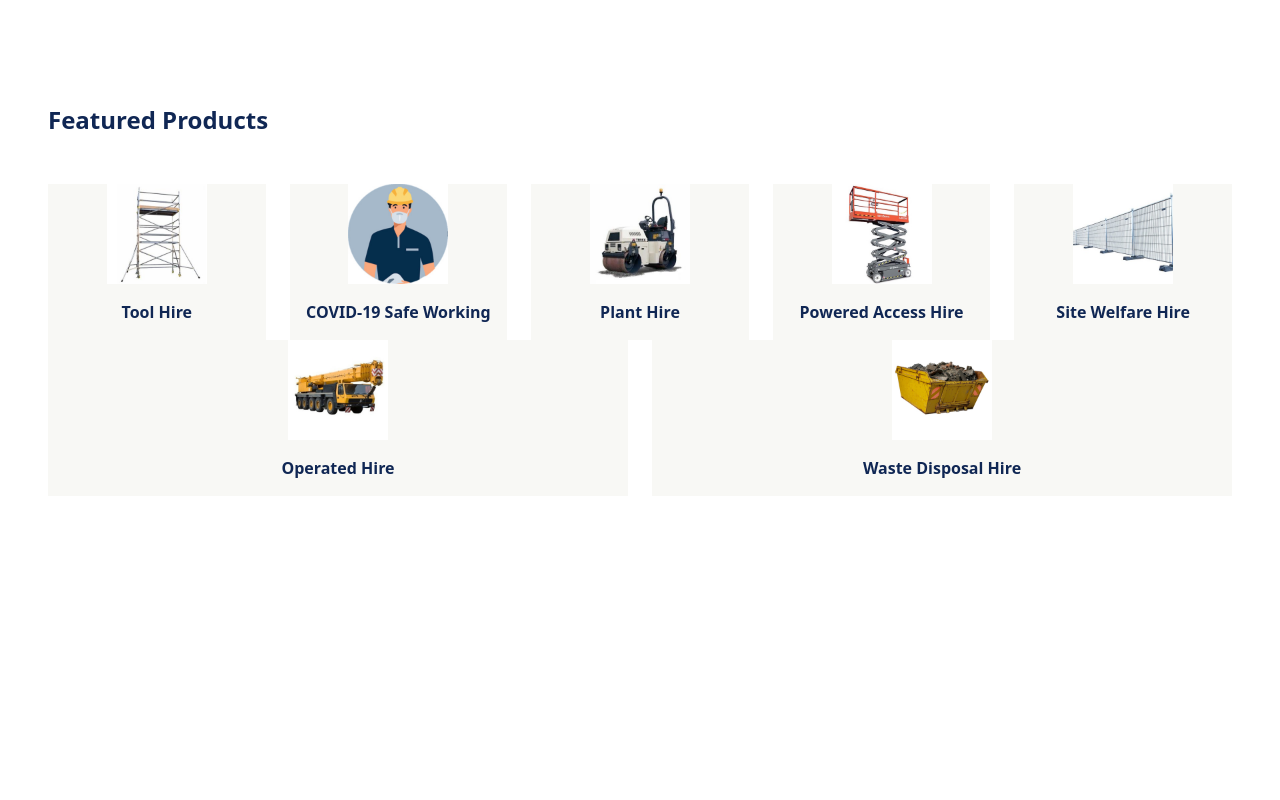
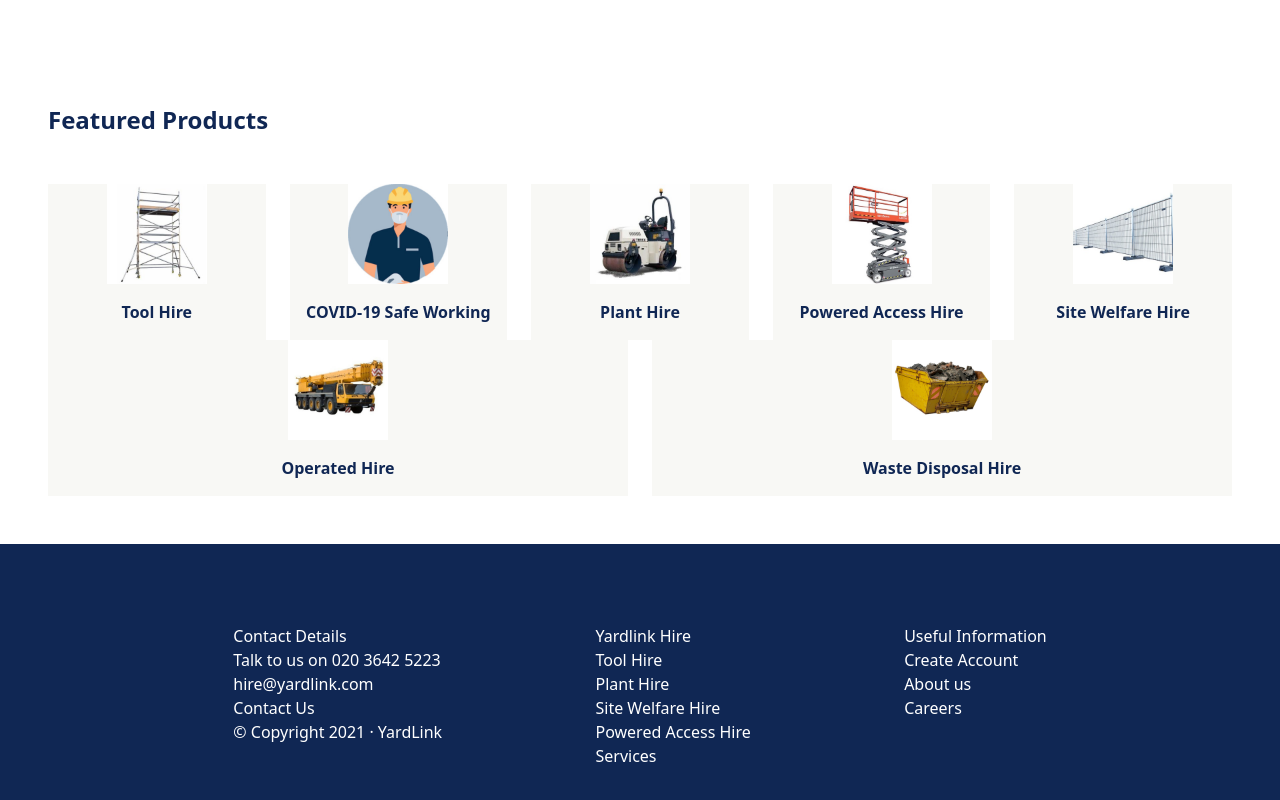
Before and after one commit to gmanninglive/yardlink-tech-task, a Next.js app: page / in a window 1280 px wide. Shown: the part 1444-2244 px from the top of the page. Before the commit the page ends 1988 px from the top, so only its background shows below. Built offline with nearby package versions, Linux system fonts and the light colour scheme.

Commit message:
Basic Footer

```diff
--- /dev/null
+++ b/components/footer/Footer.jsx
@@ -0,0 +1,31 @@
+export default function Footer() {
+  return (
+    <>
+      <div className="md:p-20 w-full bg-yardblue text-white flex justify-evenly flex-wrap">
+        <ul>
+        <h6>Contact Details</h6>
+          <li>Talk to us on 020 3642 5223</li>
+          <li>hire@yardlink.com</li>
+          <li>Contact Us</li>
+          <p>© Copyright 2021 · YardLink</p>
+        </ul>
+
+        <ul>
+        <h6>Yardlink Hire</h6>
+          <li>Tool Hire</li>
+          <li>Plant Hire</li>
+          <li>Site Welfare Hire</li>
+          <li>Powered Access Hire</li>
+          <li>Services</li>
+        </ul>
+        <ul>
+        <h6>Useful Information</h6>
+          <li>Create Account</li>
+          <li>About us</li>
+          <li>Careers</li>
+        </ul>
+
+      </div>
+    </>
+  );
+}
--- a/pages/index.js
+++ b/pages/index.js
@@ -1,6 +1,7 @@
 import Head from "next/head";
 import MarketingBanner from "../components/banners/MarketingBanner";
 import Categories from "../components/categories/Categories";
+import Footer from "../components/footer/Footer";
 import Hero from "../components/hero/Hero";
 import Nav from "../components/nav/Nav";
 import Featured from "../components/products/Featured";
@@ -25,6 +26,7 @@ export default function Home() {
         <Featured />
         <Categories />
       </main>
+      <Footer />
     </div>
   );
 }
```
